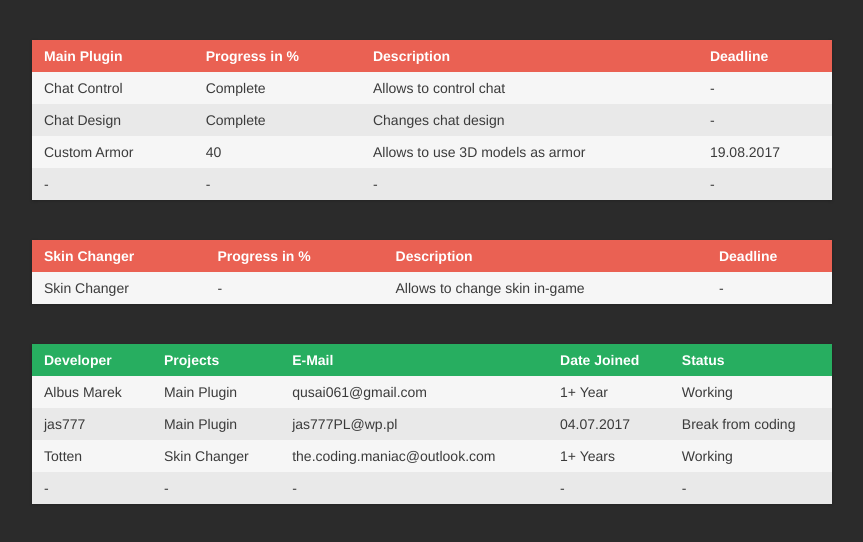
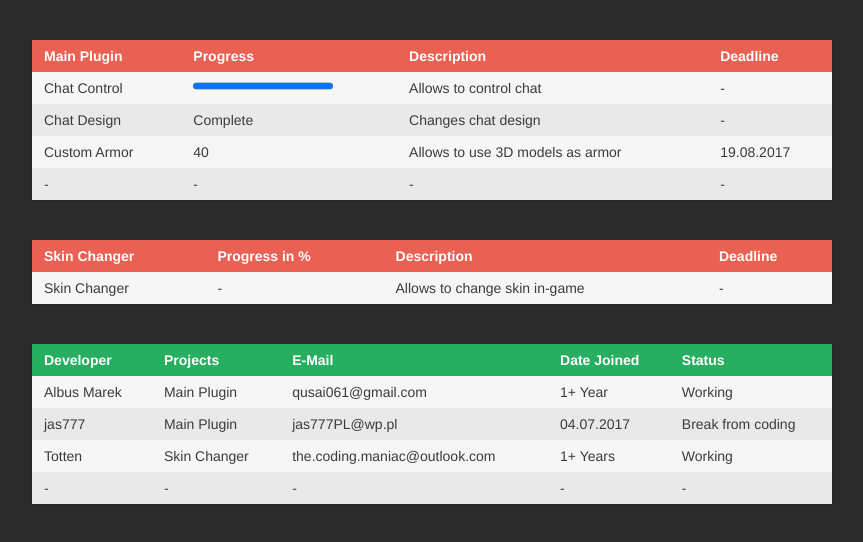
Before and after one commit to WolfGalaxy/wolfgalaxy.github.io, a plain HTML site: page index.html in a window 1280 px wide. Shown: the whole page, without its empty margins (208-1071 px from the left). Drawn offline with nearby package versions, Linux system fonts and the light colour scheme.

Commit message:
Update index.html

```diff
--- a/index.html
+++ b/index.html
@@ -22,7 +22,7 @@
         Main Plugin
       </div>
       <div class="cell">
-        Progress in %
+        Progress
       </div>
       <div class="cell">
         Description
@@ -37,7 +37,8 @@
         Chat Control
       </div>
       <div class="cell">
-        Complete
+        <progress value="100" max="100">
+</progress>
       </div>
       <div class="cell">
         Allows to control chat
```
